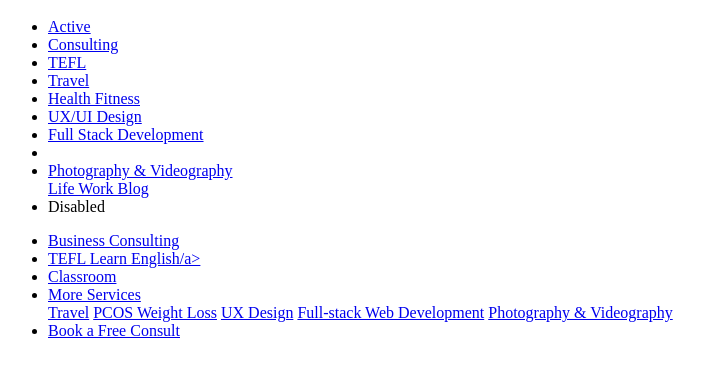
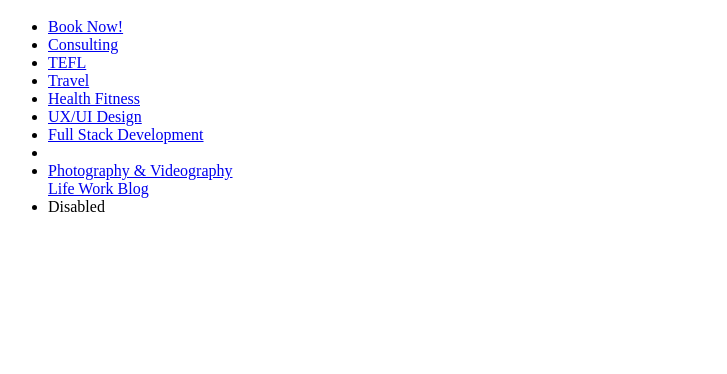
Before and after one commit to Sav-Savage/Sav-Savage.github.io-New-York-Nomad, a plain HTML site: page index.html in a window 1280 px wide. Shown: the part 48-422 px from the top of the page, without its empty margins (0-727 px from the left). Drawn offline with Linux system fonts and the light colour scheme.

Commit message:
fix the nav order

```diff
--- a/index.html
+++ b/index.html
@@ -3,7 +3,7 @@
    <nav>
    <ul class="nav nav-underline">
     <li class="nav-item">
-      <a class="nav-link active" aria-current="page" href="#">Active</a>
+      <a class="nav-link active" aria-current="page" href="#">Book Now!</a>
     </li>
     <li class="nav-item">
       <a class="nav-link" href="#">Consulting</a>
@@ -34,22 +34,3 @@
     </li>
   </ul>
 </nav>
-    <nav>
-        <ul class="navbar">
-            <li><a href="business-consulting.html">Business Consulting</a></li>
-            <li><a href="tefl-platform.html">TEFL Learn English/a></li>
-            <li><a href="classroom-subscription.html">Classroom </a></li>
-            <li class="dropdown">
-                <a href="#" class="dropbtn">More Services</a>
-                <div class="dropdown-content">
-                    <a href="travel-blog.html">Travel</a>
-                    <a href="pcos-weightloss.html">PCOS Weight Loss</a>
-                    <a href="ux-design.html">UX Design</a>
-                    <a href="fullstack-development.html">Full-stack Web Development</a>
-                    <a href="photography-videography.html">Photography & Videography</a>
-                </div>
-            </li>
-            <li><a href="book-consult.html">Book a Free Consult</a></li>
-        </ul>
-    </nav>
-</header>
```
Also changed, not shown: 1 other file.
